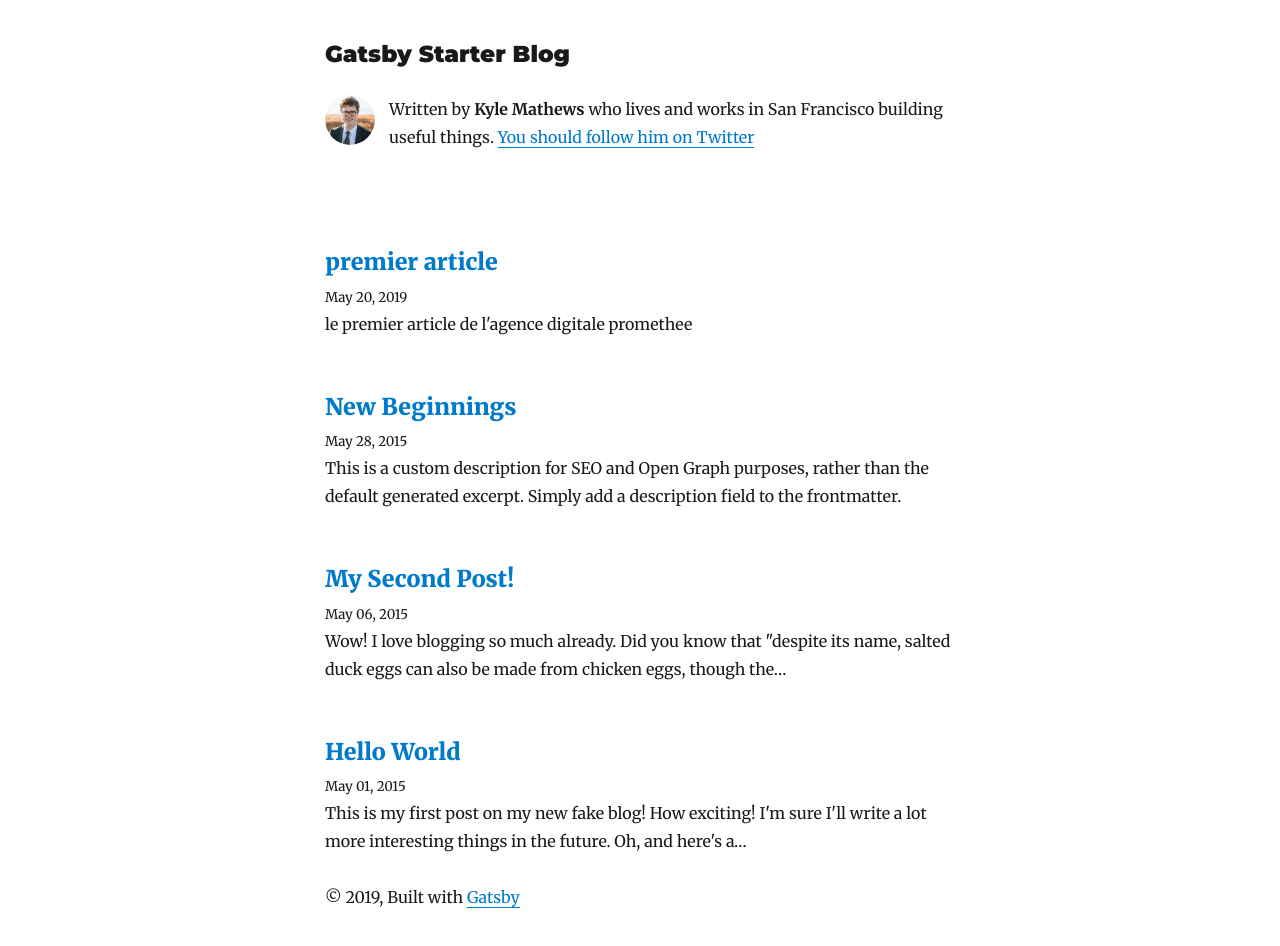
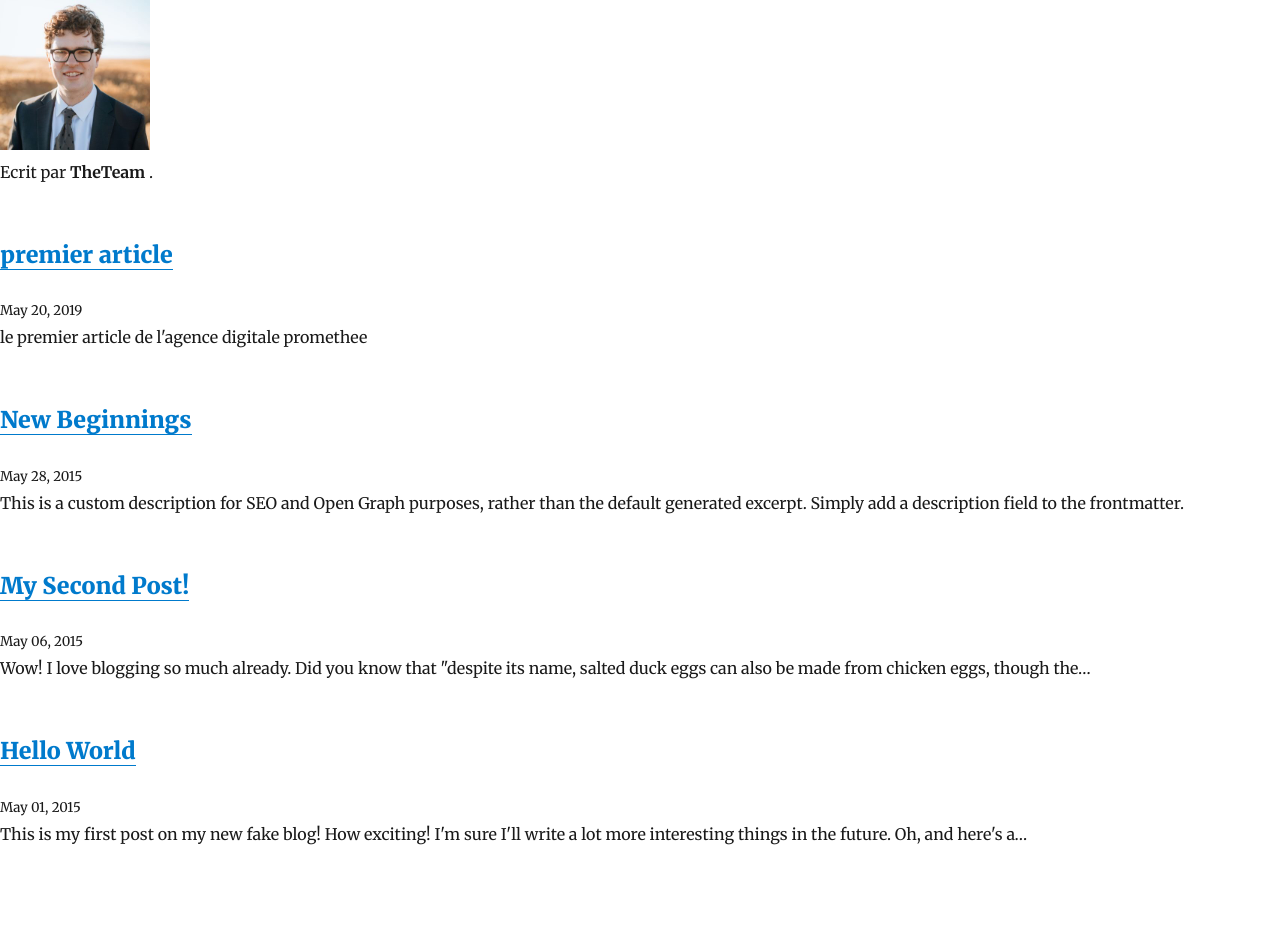
Before and after one commit to ChrisCo31/p5, a Gatsby site: page /IndexBlog in a window 1280 px wide. After the commit the page ends 876 px from the top, so only its background shows below. Built offline with nearby package versions, Linux system fonts and the light colour scheme; Gatsby itself is replaced by a stand-in of ours; some packages are replaced by stand-ins of ours.

Commit message:
nettoyage suite a transfert

```diff
--- a/gatsby-config.js
+++ b/gatsby-config.js
@@ -1,8 +1,8 @@
 module.exports = {
   siteMetadata: {
-    title: `Gatsby Starter Blog`,
-    author: `Kyle Mathews`,
-    description: `A starter blog demonstrating what Gatsby can do.`,
+    title: `Prométhée, agence digitale ESS`,
+    author: `TheTeam`,
+    description: `Le site de l'agence digitale Promethée`,
     siteUrl: `https://gatsby-starter-blog-demo.netlify.com/`,
     social: {
       twitter: `kylemathews`,
--- a/src/components/bio.js
+++ b/src/components/bio.js
@@ -9,8 +9,6 @@ import React from "react"
 import { StaticQuery, graphql } from "gatsby"
 import Image from "gatsby-image"
 
-import { rhythm } from "../utils/typography"
-
 function Bio() {
   return (
     <StaticQuery
@@ -18,32 +16,13 @@ function Bio() {
       render={data => {
         const { author, social } = data.site.siteMetadata
         return (
-          <div
-            style={{
-              display: `flex`,
-              marginBottom: rhythm(2.5),
-            }}
-          >
+          <div>
             <Image
               fixed={data.avatar.childImageSharp.fixed}
-              alt={author}
-              style={{
-                marginRight: rhythm(1 / 2),
-                marginBottom: 0,
-                minWidth: 50,
-                borderRadius: `100%`,
-              }}
-              imgStyle={{
-                borderRadius: `50%`,
-              }}
-            />
+              alt={author}/>
             <p>
-              Written by <strong>{author}</strong> who lives and works in San
-              Francisco building useful things.
+              Ecrit par <strong>{author}</strong> .
               {` `}
-              <a href={`https://twitter.com/${social.twitter}`}>
-                You should follow him on Twitter
-              </a>
             </p>
           </div>
         )
@@ -56,7 +35,7 @@ const bioQuery = graphql`
   query BioQuery {
     avatar: file(absolutePath: { regex: "/profile-pic.jpg/" }) {
       childImageSharp {
-        fixed(width: 50, height: 50) {
+        fixed(width: 150, height: 150) {
           ...GatsbyImageSharpFixed
         }
       }
--- a/src/components/layout3.js
+++ b/src/components/layout3.js
@@ -1,7 +1,5 @@
 import React from "react"
 import { Link } from "gatsby"
-
-import { rhythm, scale } from "../utils/typography"
 
 class Layout3 extends React.Component {
   render() {
@@ -11,62 +9,24 @@ class Layout3 extends React.Component {
 
     if (location.pathname === rootPath) {
       header = (
-        <h1
-          style={{
-            ...scale(1.5),
-            marginBottom: rhythm(1.5),
-            marginTop: 0,
-          }}
-        >
-          <Link
-            style={{
-              boxShadow: `none`,
-              textDecoration: `none`,
-              color: `inherit`,
-            }}
-            to={`/`}
-          >
+        <h1>
+          <Link to={`/`}>
             {title}
           </Link>
         </h1>
       )
     } else {
       header = (
-        <h3
-          style={{
-            fontFamily: `Montserrat, sans-serif`,
-            marginTop: 0,
-          }}
-        >
-          <Link
-            style={{
-              boxShadow: `none`,
-              textDecoration: `none`,
-              color: `inherit`,
-            }}
-            to={`/`}
-          >
+        <h3>
+          <Link to={`/`}>
             {title}
           </Link>
         </h3>
       )
     }
     return (
-      <div
-        style={{
-          marginLeft: `auto`,
-          marginRight: `auto`,
-          maxWidth: rhythm(24),
-          padding: `${rhythm(1.5)} ${rhythm(3 / 4)}`,
-        }}
-      >
-        <header>{header}</header>
+      <div>
         <main>{children}</main>
-        <footer>
-          © {new Date().getFullYear()}, Built with
-          {` `}
-          <a href="https://www.gatsbyjs.org">Gatsby</a>
-        </footer>
       </div>
     )
   }
--- a/src/components/seo.js
+++ b/src/components/seo.js
@@ -73,7 +73,7 @@ function SEO({ description, lang, meta, title }) {
 }
 
 SEO.defaultProps = {
-  lang: `en`,
+  lang: `fr`,
   meta: [],
   description: ``,
 }
--- a/src/pages/IndexBlog.js
+++ b/src/pages/IndexBlog.js
@@ -4,7 +4,6 @@ import { Link, graphql } from "gatsby"
 import Bio from "../components/bio"
 import Layout3 from "../components/layout3"
 import SEO from "../components/seo"
-import { rhythm } from "../utils/typography"
 
 class BlogIndex extends React.Component {
   render() {
@@ -20,12 +19,8 @@ class BlogIndex extends React.Component {
           const title = node.frontmatter.title || node.fields.slug
           return (
             <div key={node.fields.slug}>
-              <h3
-                style={{
-                  marginBottom: rhythm(1 / 4),
-                }}
-              >
-                <Link style={{ boxShadow: `none` }} to={node.fields.slug}>
+              <h3>
+                <Link  to={node.fields.slug}>
                   {title}
                 </Link>
               </h3>
```
Also changed, not shown: src/pages/blog.js (deleted, +0 -13 lines), src/templates/blog-post.js (+3 -23 lines).
